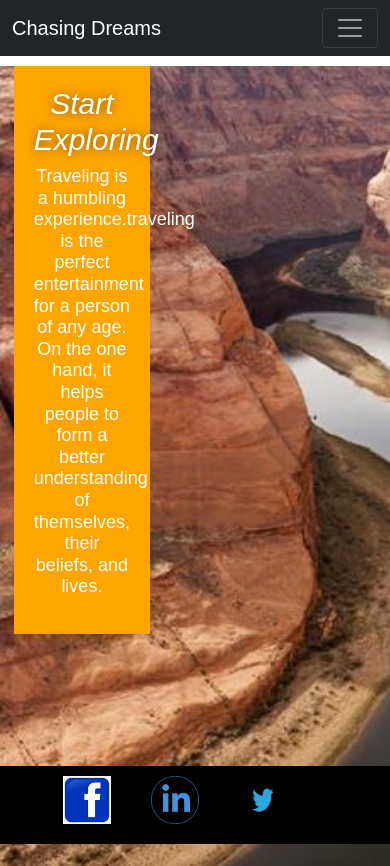
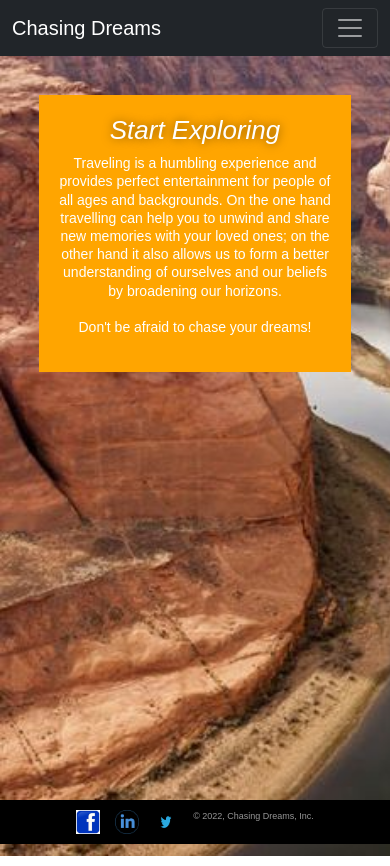
Before and after one commit to achuv37/Chasing-Dreams, a React (Create React App) app in the folder client/: page / in a window 390 px wide. After the commit the page ends 844 px from the top, so only its background shows below. Built offline with nearby package versions, Linux system fonts and the light colour scheme.

Commit message:
added more content to welcome message, added mobile responsiveness

```diff
--- a/client/src/components/Footer/index.js
+++ b/client/src/components/Footer/index.js
@@ -33,6 +33,7 @@ function Footer() {
           ></img>
         </a>
       </div>
+      &copy; 2022, Chasing Dreams, Inc.
     </footer>
   );
 
--- a/client/src/components/Navbar/index.js
+++ b/client/src/components/Navbar/index.js
@@ -21,7 +21,7 @@ const AppNavbar = () => {
           <Navbar.Collapse id='navbar'>
             <Nav className='ml-auto'>
               <Nav.Link as={Link} to='/search'>
-                Search For a location
+                Search for a location
               </Nav.Link>
               {/* if user is logged in show saved books and logout */}
               {Auth.loggedIn() ? (
--- a/client/src/index.css
+++ b/client/src/index.css
@@ -27,8 +27,10 @@ h6 {
   justify-content: center;
 
   background-color: black;
+  padding: 10px;
   padding-top: 20px;
-  padding: 10px;
+  font-size: small;
+  color:rgb(150, 150, 150);
 
 }
 .logos {
@@ -36,19 +38,20 @@ h6 {
   height: 48px;
   margin-bottom: 10px;
   margin-right: 40px;
-
 }
 
 .hero {
   background-image: url("./assets/images/hero.jpg");
   background-size: cover;
   background-repeat: no-repeat;
+  position: fixed;
 
 
   width: 100%;
   height: 800px;
 }
 .hero-cta {
+  position: relative;
   width: 35%;
   text-align: center;
   margin: 3.5%;
@@ -69,7 +72,79 @@ h6 {
 }
 
 .cardImage {
-  width: 25%;
-  height: 25%;
+  display: block;
+  width: 40%;
   float: right;
 }
+
+/* smaller desktop */
+@media screen and (max-width: 980px) {
+  .hero-cta {
+    width: 60%;
+    margin: auto;
+    margin-top: 10%;
+  }
+
+  .logos {
+    width: 36px;
+    height: 36px;
+  }
+}
+
+/* tablets */
+@media screen and (max-width: 768px) {
+
+  .hero-cta {
+    width: 70%;
+    font-size: 16px;
+  }
+
+  .cardImage {
+    float: none;
+    margin-left: auto;
+    margin-right: auto;
+    width: 80%;
+  }
+
+  .footer {
+    font-size: x-small;
+    padding: 5px;
+    padding-top: 10px;
+  }
+
+  .logos {
+    width: 28px;
+    height: 28px;
+    margin-bottom: 5px;
+    margin-right: 20px;
+  }
+}
+
+/* mobile */
+@media screen and (max-width: 575px) {
+  .hero-cta {
+    width: 80%;
+    font-size: 14px;
+    line-height: 1.3;
+  }
+
+  .hero-cta h2 {
+    font-size: 26px;
+  }
+
+  .cardImage {
+    float: none;
+    width: 90%;
+  }
+
+  .footer {
+    font-size: xx-small;
+  }
+
+  .logos {
+    width: 24px;
+    height: 24px;
+    margin-bottom: 5px;
+    margin-right: 15px;
+  }
+}
--- a/client/src/pages/Home.js
+++ b/client/src/pages/Home.js
@@ -6,7 +6,7 @@ function Home() {
       <div className="hero-cta">
         <h2>Start Exploring</h2>
         <p>
-        Traveling is a humbling experience.traveling is the perfect entertainment for a person of any age. On the one hand, it helps people to form a better understanding of themselves, their beliefs, and lives.
+          Traveling is a humbling experience and provides perfect entertainment for people of all ages and backgrounds. On the one hand travelling can help you to unwind and share new memories with your loved ones; on the other hand it also allows us to form a better understanding of ourselves and our beliefs by broadening our horizons.<br></br><br></br>Don't be afraid to chase your dreams!
         </p>
       </div>
     </section>
```
